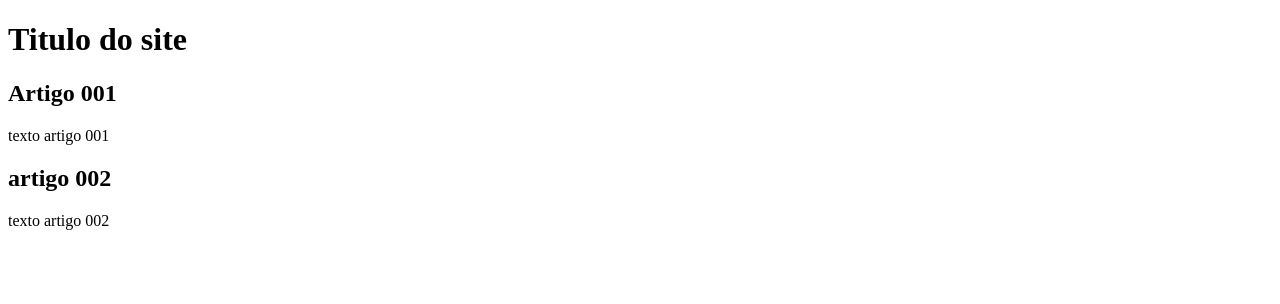
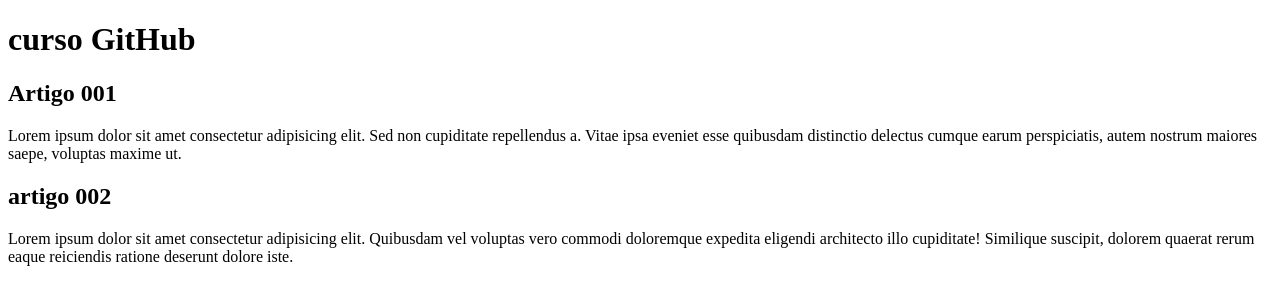
Before and after one commit to cavalcante06/Projeto-do-site-do-curso-de-Git-Hub, a plain HTML site: page index.html in a window 1280 px wide. Drawn offline with Linux system fonts and the light colour scheme.

Commit message:
comecei a escrever conteudo

```diff
--- a/index.html
+++ b/index.html
@@ -10,16 +10,16 @@
 
     <main>
         <header>
-            <h1>Titulo do site</h1>
+            <h1>curso GitHub</h1>
         </header>
 
         <article>
             <h2>Artigo 001</h2>
-            <p>texto artigo 001</p>
+            <p>Lorem ipsum dolor sit amet consectetur adipisicing elit. Sed non cupiditate repellendus a. Vitae ipsa eveniet esse quibusdam distinctio delectus cumque earum perspiciatis, autem nostrum maiores saepe, voluptas maxime ut.</p>
         </article>
         <article>
         <h2>artigo 002</h2>
-        <p>texto artigo 002</p>
+        <p>Lorem ipsum dolor sit amet consectetur adipisicing elit. Quibusdam vel voluptas vero commodi doloremque expedita eligendi architecto illo cupiditate! Similique suscipit, dolorem quaerat rerum eaque reiciendis ratione deserunt dolore iste.</p>
 
         </article>
 
```
